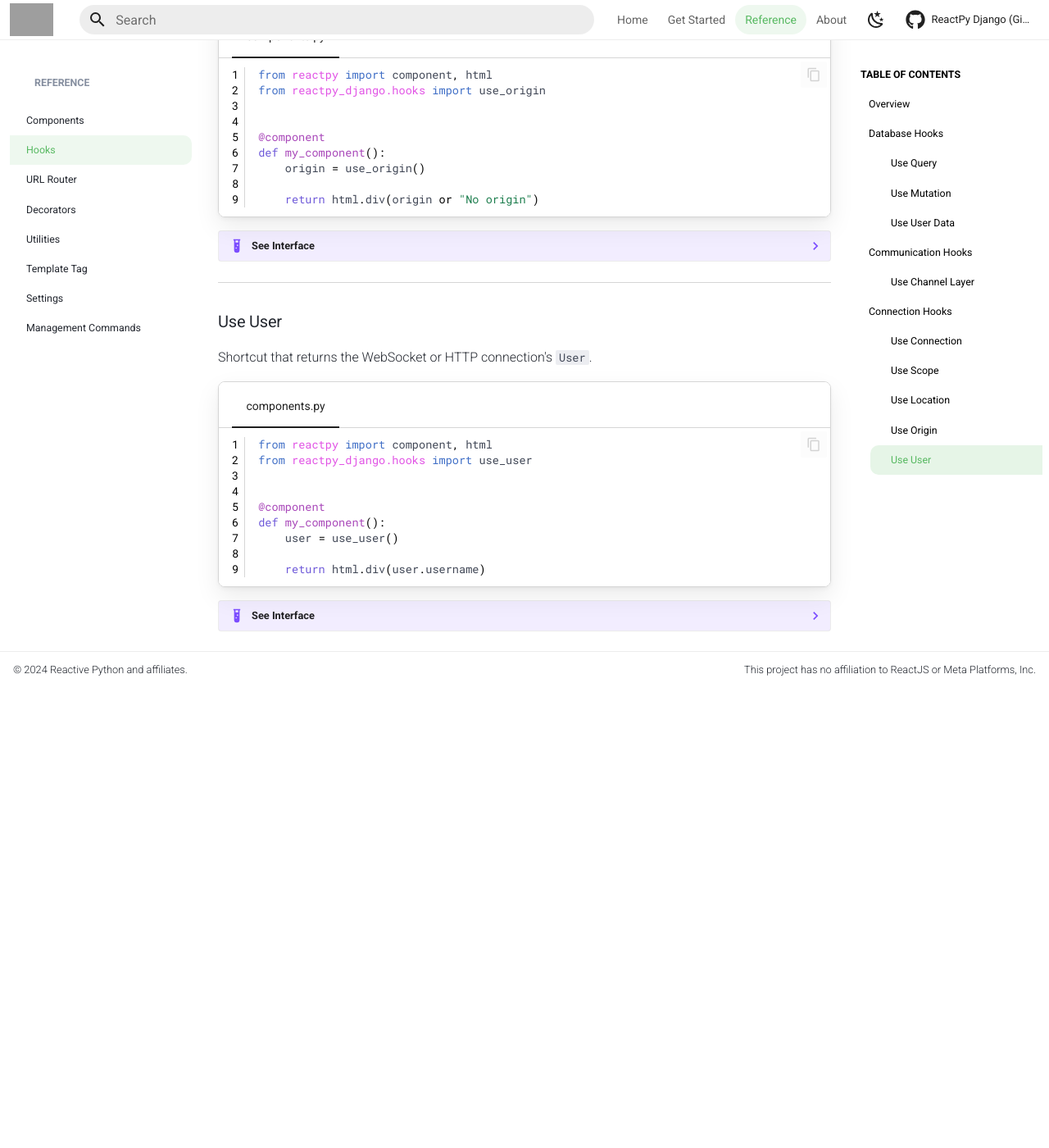
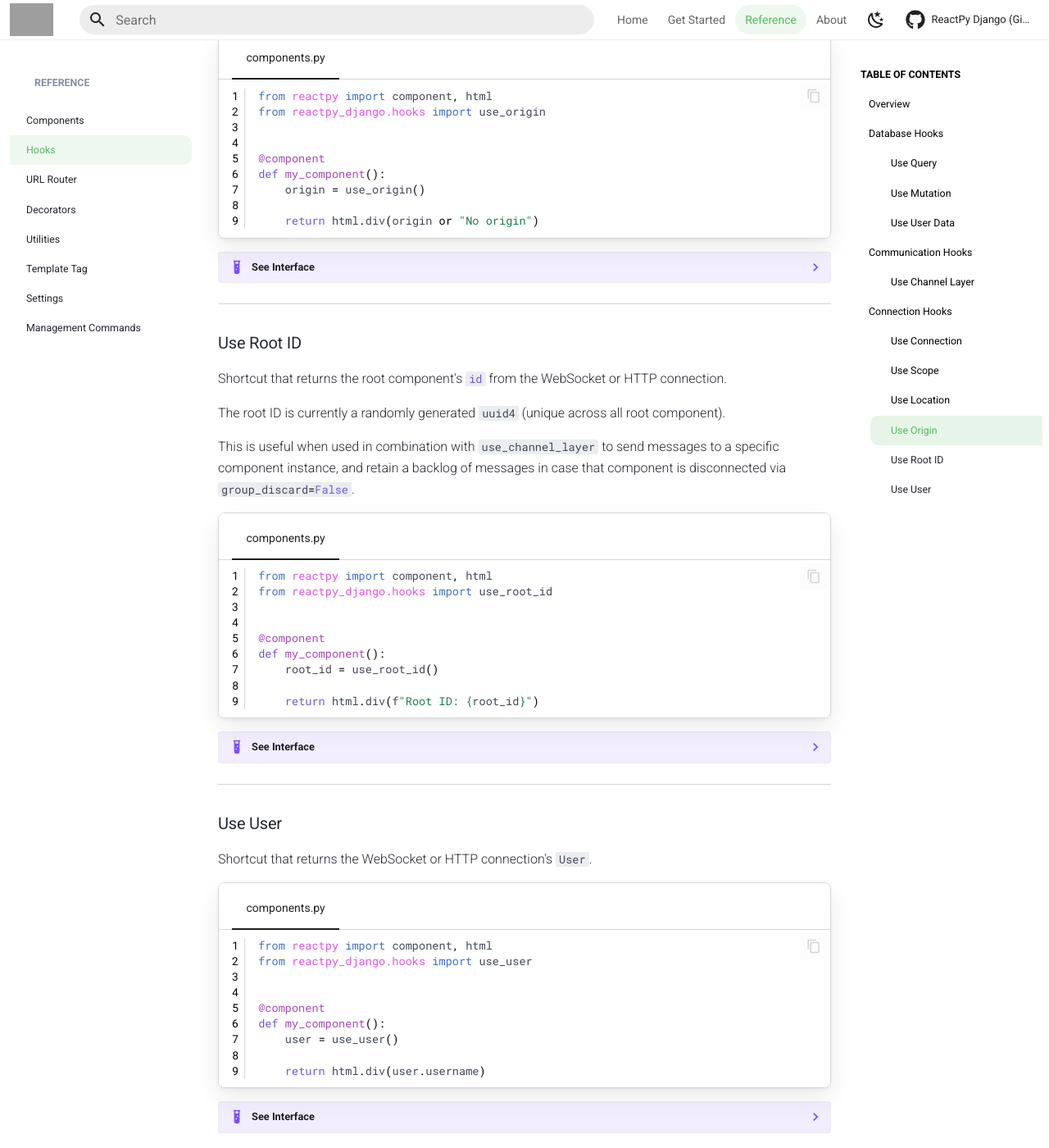
Before and after one commit to reactive-python/reactpy-django, an MkDocs documentation site: the page built from docs/src/reference/hooks.md, in a window 1280 px wide and 1400 px high, scrolled down 5713 px. Shown: the whole window at 82% size. Built offline with MkDocs 1.6.1 and Material for MkDocs 9.7.7, drawn with Linux system fonts in a browser that asks for light colours; comment, search, counter and statistics services are not loaded; the version menu is left out; before the commit the page ends 6553 px from its top, so only the background shows below that; grey boxes are pictures that could not be loaded.

Commit message:
add docs

````diff
--- /dev/null
+++ b/docs/examples/python/use-root-id.py
@@ -0,0 +1,9 @@
+from reactpy import component, html
+from reactpy_django.hooks import use_root_id
+
+
+@component
+def my_component():
+    root_id = use_root_id()
+
+    return html.div(f"Root ID: {root_id}")
--- a/docs/src/reference/hooks.md
+++ b/docs/src/reference/hooks.md
@@ -492,6 +492,8 @@ Shortcut that returns the browser's current `#!python Location`.
     | --- | --- |
     | `#!python Location` | An object containing the current URL's `#!python pathname` and `#!python search` query. |
 
+---
+
 ### Use Origin
 
 Shortcut that returns the WebSocket or HTTP connection's `#!python origin`.
@@ -518,6 +520,34 @@ You can expect this hook to provide strings such as `http://example.com`.
 
 ---
 
+### Use Root ID
+
+Shortcut that returns the root component's `#!python id` from the WebSocket or HTTP connection.
+
+The root ID is currently a randomly generated `#!python uuid4` (unique across all root component).
+
+This is useful when used in combination with [`#!python use_channel_layer`](#use-channel-layer) to send messages to a specific component instance, and retain a backlog of messages in case that component is disconnected via `#!python group_discard=False`.
+
+=== "components.py"
+
+    ```python
+    {% include "../../examples/python/use-root-id.py" %}
+    ```
+
+??? example "See Interface"
+
+        <font size="4">**Parameters**</font>
+
+        `#!python None`
+
+        <font size="4">**Returns**</font>
+
+        | Type | Description |
+        | --- | --- |
+        | `#!python str` | A string containing the root component's `#!python id`. |
+
+---
+
 ### Use User
 
 Shortcut that returns the WebSocket or HTTP connection's `#!python User`.
````
Also changed, not shown: CHANGELOG.md.
